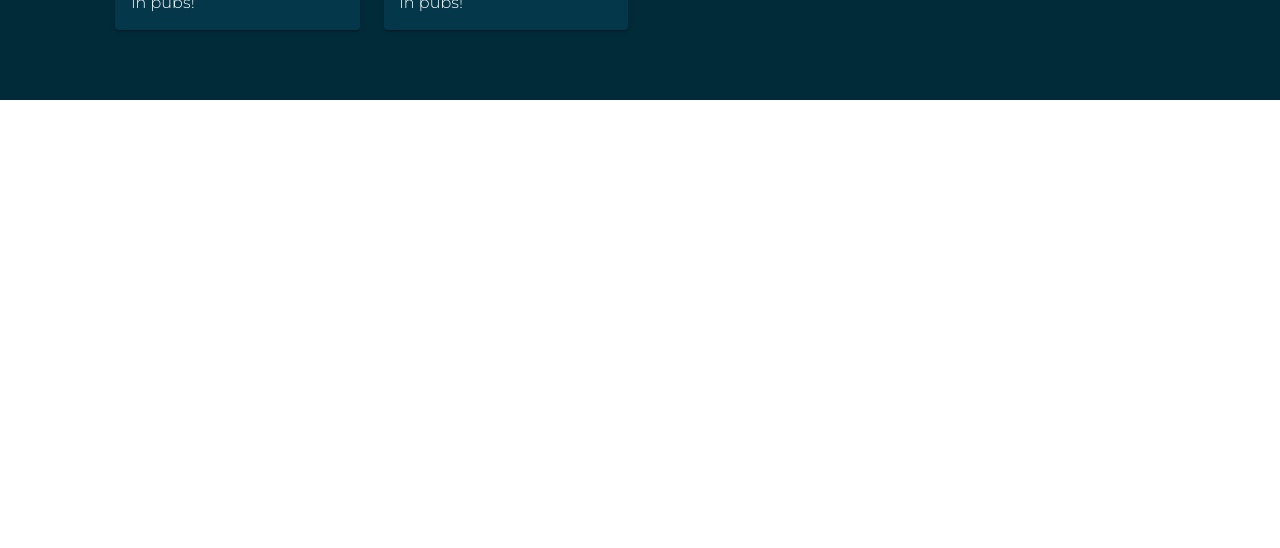
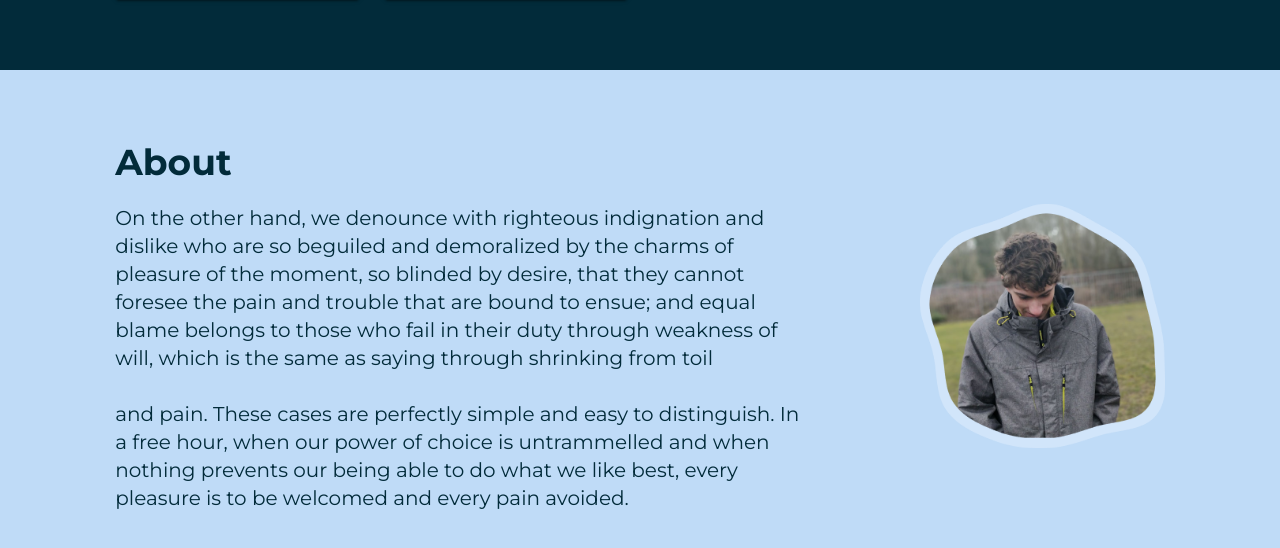
Before and after one commit to victorhubbers/portfolio, a Vue app: page / in a window 1280 px wide. Shown: the part 1934-2482 px from the top of the page. Before the commit the page ends 2034 px from the top, so only its background shows below. Built offline with nearby package versions, Linux system fonts and the light colour scheme.

Commit message:
About section

```diff
--- a/src/App.vue
+++ b/src/App.vue
@@ -37,6 +37,9 @@ export default {
   font-weight: bold;
   font-size: 3.6rem;
   color: var(--primary-text-color);
+}
+.section-title.secondary {
+  color: var(--secondary-text-color);
 }
 
 #app {
--- a/src/views/Main.vue
+++ b/src/views/Main.vue
@@ -12,6 +12,15 @@
         options: { threshold }
       }"
     />
+
+    <div id="colored-banner">
+      <About
+        v-intersect="{
+          handler: onIntersect,
+          options: { threshold }
+        }"
+      />
+    </div>
   </main>
 </template>
 
@@ -19,11 +28,12 @@
 // @ is an alias to /src
 import Home from "./main-sections/Home";
 import Projects from "./main-sections/Projects";
+import About from "./main-sections/About";
 import { threshold, onIntersect } from "@/utils/observer";
 
 export default {
   name: "Main",
-  components: { Home, Projects },
+  components: { Home, Projects, About },
   data() {
     return {
       threshold
--- /dev/null
+++ b/src/views/main-sections/About.vue
@@ -0,0 +1,67 @@
+<template>
+  <section id="about">
+    <h2 class="section-title secondary">About</h2>
+    <v-container fluid>
+      <v-row>
+        <v-col cols="12" md="7" lg="8">
+          <p>
+            On the other hand, we denounce with righteous indignation and
+            dislike who are so beguiled and demoralized by the charms of
+            pleasure of the moment, so blinded by desire, that they cannot
+            foresee the pain and trouble that are bound to ensue; and equal
+            blame belongs to those who fail in their duty through weakness of
+            will, which is the same as saying through shrinking from toil
+            <br />
+            <br />
+
+            and pain. These cases are perfectly simple and easy to distinguish.
+            In a free hour, when our power of choice is untrammelled and when
+            nothing prevents our being able to do what we like best, every
+            pleasure is to be welcomed and every pain avoided.
+          </p>
+        </v-col>
+        <v-spacer></v-spacer>
+        <v-col v-if="$vuetify.breakpoint.smAndDown" cols="2" sm="3"></v-col>
+        <v-col cols="8" sm="6" md="4" lg="3" xl="2">
+          <v-img :src="imageSrc"></v-img>
+        </v-col>
+      </v-row>
+    </v-container>
+  </section>
+</template>
+
+<script>
+import { themeState } from "@/styling";
+export default {
+  name: "About",
+  computed: {
+    imageSrc() {
+      return themeState.isItSummer
+        ? require("../../assets/s-picture.png")
+        : require("../../assets/w-picture.png");
+    }
+  }
+};
+</script>
+
+<style scoped>
+#about {
+  width: 100%;
+  padding: 7rem 9vw 5rem;
+  background: var(--secondary-color);
+}
+
+/* vuetify container class */
+.container {
+  padding: 0;
+  margin-top: 2rem;
+}
+
+p {
+  font-weight: 400;
+  font-size: 2rem;
+  line-height: 2.8rem;
+
+  color: var(--secondary-text-color);
+}
+</style>
--- a/src/views/main-sections/Projects.vue
+++ b/src/views/main-sections/Projects.vue
@@ -30,6 +30,6 @@ export default {
 /* vuetify container class */
 .container {
   padding: 0;
-  margin-top: 5rem;
+  margin-top: 2rem;
 }
 </style>
```
Also changed, not shown: src/assets/s-picture.png (added), src/assets/w-picture.png (added).
